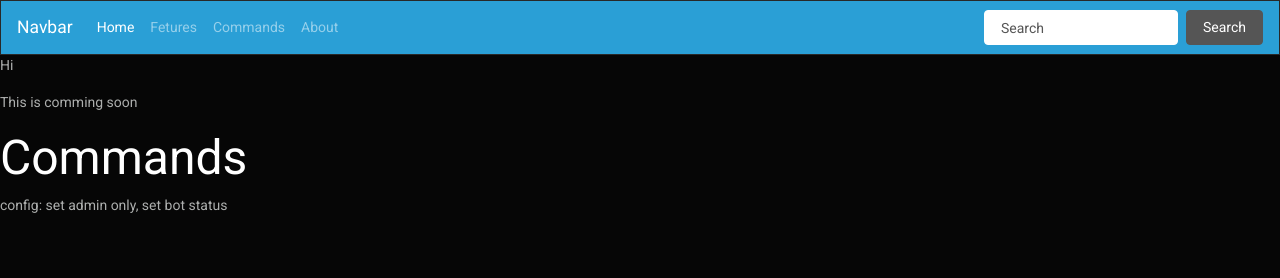
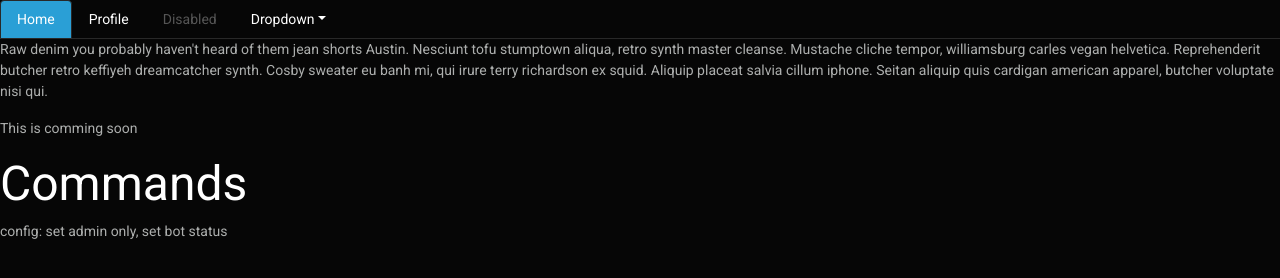
Before and after one commit to insberr/SpiderBot-Code-old, a website: page docs/index.html in a window 1280 px wide. Drawn offline with Linux system fonts and the light colour scheme.

Commit message:
Update index.html

```diff
--- a/docs/index.html
+++ b/docs/index.html
@@ -6,35 +6,40 @@
     <link rel="stylesheet" href="./bootstrap.min.css" type="text/css" />
   </head>
   <body>
-    <nav class="navbar navbar-expand-lg navbar-dark bg-primary">
-  <a class="navbar-brand" href="#">Navbar</a>
-  <button class="navbar-toggler" type="button" data-toggle="collapse" data-target="#navbarColor01" aria-controls="navbarColor01" aria-expanded="false" aria-label="Toggle navigation">
-    <span class="navbar-toggler-icon"></span>
-  </button>
-
-  <div class="collapse navbar-collapse" id="navbarColor01">
-    <ul class="navbar-nav mr-auto">
-      <li class="nav-item active">
-        <a class="nav-link" href="#">Home <span class="sr-only">(current)</span></a>
+    <ul class="nav nav-tabs">
+      <li class="nav-item">
+        <a class="nav-link active" data-toggle="tab" href="#home">Home</a>
       </li>
       <li class="nav-item">
-        <a class="nav-link" href="#fetures">Fetures</a>
+        <a class="nav-link" data-toggle="tab" href="#profile">Profile</a>
       </li>
       <li class="nav-item">
-        <a class="nav-link" href="#commands">Commands</a>
+        <a class="nav-link disabled" href="#">Disabled</a>
       </li>
-      <li class="nav-item">
-        <a class="nav-link" href="#about">About</a>
+      <li class="nav-item dropdown">
+        <a class="nav-link dropdown-toggle" data-toggle="dropdown" href="#" role="button" aria-haspopup="true" aria-expanded="false">Dropdown</a>
+        <div class="dropdown-menu">
+        <a class="dropdown-item" href="#">Action</a>
+        <a class="dropdown-item" href="#">Another action</a>
+        <a class="dropdown-item" href="#">Something else here</a>
+        <div class="dropdown-divider"></div>
+          <a class="dropdown-item" href="#">Separated link</a>
+        </div>
       </li>
     </ul>
-    <form class="form-inline my-2 my-lg-0">
-      <input class="form-control mr-sm-2" type="text" placeholder="Search">
-      <button class="btn btn-secondary my-2 my-sm-0" type="submit">Search</button>
-    </form>
-  </div>
-</nav>
-    <div id="commands">
-      <p>Hi</p>
+    <div id="myTabContent" class="tab-content">
+    <div class="tab-pane fade active show" id="home">
+      <p>Raw denim you probably haven't heard of them jean shorts Austin. Nesciunt tofu stumptown aliqua, retro synth master cleanse. Mustache cliche tempor, williamsburg carles vegan helvetica. Reprehenderit butcher retro keffiyeh dreamcatcher synth. Cosby sweater eu banh mi, qui irure terry richardson ex squid. Aliquip placeat salvia cillum iphone. Seitan aliquip quis cardigan american apparel, butcher voluptate nisi qui.</p>
+    </div>
+    <div class="tab-pane fade" id="profile">
+      <p>Food truck fixie locavore, accusamus mcsweeney's marfa nulla single-origin coffee squid. Exercitation +1 labore velit, blog sartorial PBR leggings next level wes anderson artisan four loko farm-to-table craft beer twee. Qui photo booth letterpress, commodo enim craft beer mlkshk aliquip jean shorts ullamco ad vinyl cillum PBR. Homo nostrud organic, assumenda labore aesthetic magna delectus mollit.</p>
+    </div>
+    <div class="tab-pane fade" id="dropdown1">
+      <p>Etsy mixtape wayfarers, ethical wes anderson tofu before they sold out mcsweeney's organic lomo retro fanny pack lo-fi farm-to-table readymade. Messenger bag gentrify pitchfork tattooed craft beer, iphone skateboard locavore carles etsy salvia banksy hoodie helvetica. DIY synth PBR banksy irony. Leggings gentrify squid 8-bit cred pitchfork.</p>
+    </div>
+    <div class="tab-pane fade" id="dropdown2">
+      <p>Trust fund seitan letterpress, keytar raw denim keffiyeh etsy art party before they sold out master cleanse gluten-free squid scenester freegan cosby sweater. Fanny pack portland seitan DIY, art party locavore wolf cliche high life echo park Austin. Cred vinyl keffiyeh DIY salvia PBR, banh mi before they sold out farm-to-table VHS viral locavore cosby sweater.</p>
+    </div>
     </div>
     <p>This is comming soon</p>
     <h2>Commands</h2>
```
